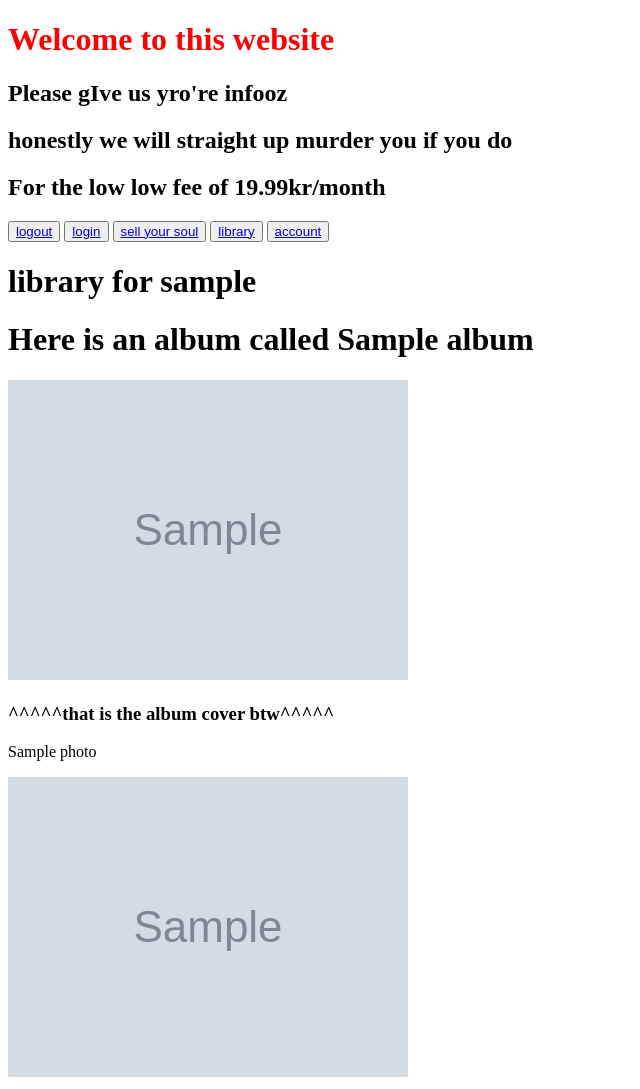
After one commit to endere/django-imager, a Django app: page /library/ in a window 1280 px wide. The commit adds this page. Shown: the whole page, without its empty margins (0-640 px from the left). Run offline with Django 3.2, Linux system fonts and the light colour scheme; a user stored in the database is signed in; tables that the repository leaves empty hold one stand-in row (values such as "Sample post"); grey boxes marked "Sample" are stand-in pictures; some libraries are stand-ins or nearby versions.

Commit message:
almost done

```diff
--- a/imagersite/imager_images/models.py
+++ b/imagersite/imager_images/models.py
@@ -15,7 +15,7 @@ ava = [
 
 class Photo(models.Model):
     """A photo model."""
-    user = models.ForeignKey(User, null=False, on_delete=models.CASCADE)
+    user = models.ForeignKey(User, null=False, on_delete=models.CASCADE, related_name='uphotos')
     image = models.ImageField(upload_to='photos', null=True)
     title = models.CharField(max_length=100)
     description = models.CharField(max_length=200)
@@ -40,10 +40,10 @@ class Photo(models.Model):
 
 class Album(models.Model):
     """A album model"""
-    user = models.ForeignKey(User, null=False, on_delete=models.CASCADE)
+    user = models.ForeignKey(User, null=False, on_delete=models.CASCADE, related_name='ualbums')
     photo = models.ManyToManyField(Photo, null=True, related_name='albums')
-    # cover = models.ImageField(upload_to='AlbumCover', null=True, default='')
-    cover = models.ForeignKey(Photo, null=True, related_name='+')
+    cover = models.ImageField(upload_to='AlbumCover', null=True, default='AlbumCover/default.jpg')
+    # cover = models.ForeignKey(Photo, null=True, related_name='+')
     published = models.CharField(choices=ava, max_length=7)
     title = models.CharField(max_length=100)
     description = models.CharField(max_length=200)
--- a/imagersite/imager_profile/models.py
+++ b/imagersite/imager_profile/models.py
@@ -22,7 +22,7 @@ BLOOD_TYPES = [
 @python_2_unicode_compatible
 class UserProfile(models.Model):
     """A user profile."""
-    user = models.OneToOneField(User)
+    user = models.OneToOneField(User, related_name='profile')
     social_status = models.CharField(max_length=100)
     social_security_number = models.CharField(max_length=100)
     blood_type = models.CharField(
--- a/imagersite/imagersite/settings.py
+++ b/imagersite/imagersite/settings.py
@@ -39,7 +39,8 @@ INSTALLED_APPS = [
     'imager_images',
     'imager_profile',
     'imagersite',
-    'factory'
+    'factory',
+    'sorl.thumbnail'
 ]
 
 MIDDLEWARE = [
--- a/imagersite/imagersite/templates/imagersite/home.html
+++ b/imagersite/imagersite/templates/imagersite/home.html
@@ -11,6 +11,8 @@
     <button type="button" class="btn"><a href="/login">logout</a></button>
     <button type="button" class="btn"><a href="/logout">login</a></button>
     <button type="button" class="btn"><a href="/accounts/register">sell your soul</a></button>
+    <button type="button" class="btn"><a href="/library">library</a></button>
+    <button type="button" class="btn"><a href="/accounts/profile">account</a></button>
     <ul>
     </ul>
       {% block content %}{% endblock %}
--- /dev/null
+++ b/imagersite/imagersite/templates/imagersite/library.html
@@ -0,0 +1,26 @@
+{% extends 'imagersite/home.html' %}
+{% load thumbnail %}
+
+{% block title %}Login{% endblock %}
+
+{% block content %}
+    <h1>library for {{user.username}}</h1>
+    {% for album in albums %}
+    <h1>Here is an album called {{album.title}}</h1>
+        {% thumbnail album.cover "200x200" as im %}
+        <img src = "{{im.url}}"></img>
+        {% endthumbnail %}
+    <h3>  ^^^^^that is the album cover btw^^^^^ </h3>
+    {% endfor %}
+
+
+
+
+
+    {% for photo in photos %}
+    <p>{{photo.title}}</p>
+    {% thumbnail photo.image "200x200" as im %}
+    <img src = "{{im.url}}"></img>
+    {% endthumbnail %}
+    {% endfor %}
+{% endblock %}
--- a/imagersite/imagersite/urls.py
+++ b/imagersite/imagersite/urls.py
@@ -17,7 +17,7 @@ from django.conf.urls import url, include
 from django.contrib import admin
 from django.conf import settings
 from django.conf.urls.static import static
-from imagersite.views import home_view, profile_view
+from imagersite.views import home_view, profile_view, other_profile_view, library_view
 from django.contrib.auth import views as auth_views
 # from imagersite.imagersite import views as core_views
 urlpatterns = [
@@ -26,7 +26,9 @@ urlpatterns = [
     url(r'^accounts/', include('registration.backends.hmac.urls')),
     url(r'^login/$', auth_views.login, {'template_name': 'registration/login.html'}, name='login'),
     url(r'^logout/$', auth_views.logout, {'next_page': '/'}, name='logout'),
-    url(r'^accounts/profile/$', profile_view, name='profile')
+    url(r'^accounts/profile/$', profile_view, name='profile'),
+    url(r'^accounts/profile/(?P<name>\w+)/$', other_profile_view, name='other_profile'),
+    url(r'^library/$', library_view, name='library'),
 ] + static(settings.STATIC_URL, document_root=settings.STATIC_ROOT)
 
 
--- a/imagersite/imagersite/views.py
+++ b/imagersite/imagersite/views.py
@@ -4,7 +4,8 @@ from django.views.decorators.csrf import csrf_exempt
 from django.contrib.auth import login, authenticate
 from django.contrib.auth.forms import UserCreationForm
 from django.shortcuts import render, redirect
-
+from django.contrib.auth.models import User
+import datetime
 def home_view(request):
     return render(
         request,
@@ -14,12 +15,41 @@ def home_view(request):
 
 
 def profile_view(request):
+    user = request.user
+    photo_count_pub = user.uphotos.filter(published='pub').count
+    album_count_pub = user.ualbums.filter(published='pub').count
+    # curr_date = str(datetime.datetime.now()).split(' ')[0].split('-')
+    number_of_published_photos = 0
+    for i in user.uphotos.all():
+        x = i.date_published
+        if (datetime.date.today() - x).days < 7:
+            number_of_published_photos += 1
+            # print(curr_date)
+
+
     return render(
         request,
         'imagersite/profile.html',
-        context={}
+        context={'user': request.user, 'photo_num': user.uphotos.count, 'album_num': user.ualbums.count, 'album_num_pub':album_count_pub, 'photo_num_pub': photo_count_pub, 'recent': number_of_published_photos}
     )
 
 
+def other_profile_view(request, name):
+    user = User.objects.get(username=name)
+    photo_count = user.uphotos.filter(published='pub').count
+    album_count = user.ualbums.filter(published='pub').count
+    return render(
+        request,
+        'imagersite/other_profile.html',
+        context={'user': user, 'photo_num': photo_count, 'album_num': album_count}
+    )
+
 def account_view(request):
     return render(request, 'registration/registration_form.html')
+
+
+def library_view(request):
+    user = request.user
+    photos = user.uphotos.all()
+    albums = user.ualbums.all()
+    return render(request, 'imagersite/library.html', context={'user': user, 'photos': photos, "albums": albums})
```
Also changed, not shown: imagersite/imager_images/admin.py (+7 -4 lines), imagersite/imagersite/templates/imagersite/albums.html (added, +7 -0 lines), imagersite/imagersite/templates/imagersite/other_profile.html (added, +15 -0 lines), imagersite/imagersite/templates/imagersite/photos.html (added, +7 -0 lines), imagersite/imagersite/templates/imagersite/profile.html (+16 -0 lines), imagersite/imager_profile/migrations/0002_auto_20170627_2352.py (added), 1 other file.
